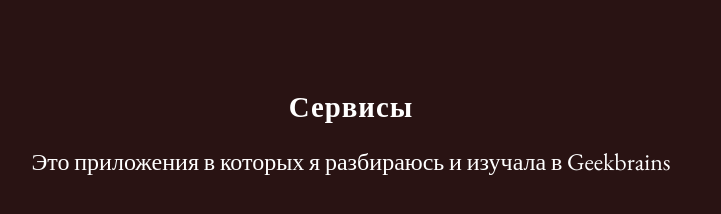
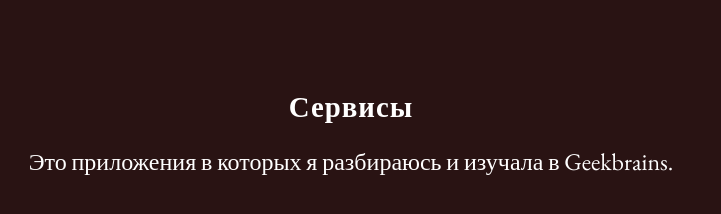
Before and after one commit to leshevi/portfolio, a plain HTML site: page index.html in a window 1280 px wide. Shown: the part 1918-2132 px from the top of the page, 289-1010 px from the left. Drawn offline with nearby package versions, Linux system fonts and the light colour scheme.

Commit message:
Update index.html

```diff
--- a/index.html
+++ b/index.html
@@ -51,7 +51,7 @@
     <section class="services" id="services">
       <div class="title">
         <h2>Сервисы</h2>
-        <p>Это приложения в которых я разбираюсь и изучала в Geekbrains</p>
+        <p>Это приложения в которых я разбираюсь и изучала в Geekbrains.</p>
        </div>
        <div class="content">
         <div class="servicesBx">
```
